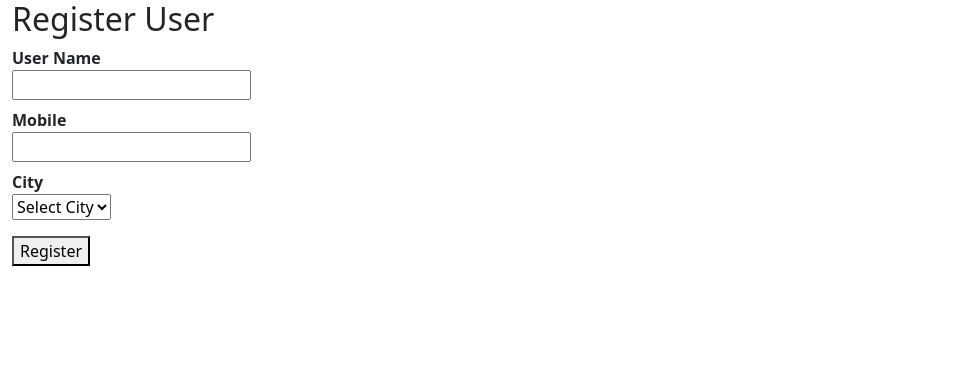
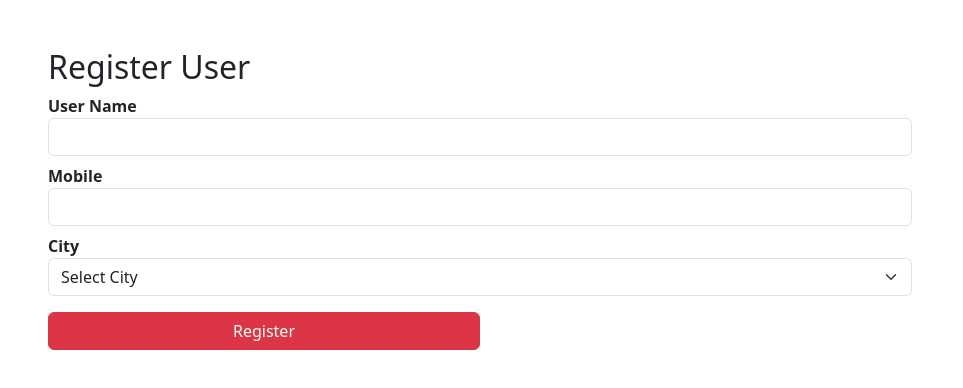
Before and after one commit to Suprit202/reactJS, a React (Vite) app: page / in a window 1280 px wide. Shown: the top 388 px of the page, without its empty margins (0-963 px from the left). Built offline with nearby package versions, Linux system fonts and the light colour scheme.

Commit message:
Add FormDemo1 component with form validation using Formik and Yup; update main.jsx and package files

```diff
--- a/package.json
+++ b/package.json
@@ -16,7 +16,8 @@
     "formik": "^2.4.6",
     "moment": "^2.30.1",
     "react": "^19.1.0",
-    "react-dom": "^19.1.0"
+    "react-dom": "^19.1.0",
+    "yup": "^1.7.0"
   },
   "devDependencies": {
     "@eslint/js": "^9.30.1",
--- /dev/null
+++ b/src/components/formDemo1/formDemo1.jsx
@@ -0,0 +1,54 @@
+import { useState } from "react";
+import { useFormik } from "formik";
+import * as yup from "yup";
+
+export function FormDemo1() {
+
+  const formik = useFormik({
+    initialValues:{
+      UserName:'',
+      Mobile:'',
+      City:''
+    },
+    validationSchema: yup.object({
+      UserName: yup.string().required('User Name Required').min(4,'Name too short'),
+      Mobile: yup.string().required('Mobile Number Required').matches(/\+91\d{10}/),
+      City: yup.string().required('City is required').notOneOf(['','-1',null],'Please select valid City')
+    }),
+    onSubmit:(user) =>
+    {
+      console.log(user);
+    }
+  })
+
+  return(
+    <div className="conatiner-fluid p-5 w-75">
+      <h2>Register User</h2>
+      <form onSubmit={formik.handleSubmit}>
+        <dl>
+          <dt>User Name</dt>
+          {/* {...formik.getFieldProps("UserName")} Get all properties and binding with element*/}
+          <dd><input type="text" className="form-control" {...formik.getFieldProps("UserName")}  name="UserName" /></dd>
+          <dd className="text-danger">{formik.errors.UserName}</dd>
+          <dt>Mobile</dt>
+          <dd><input type="text" className="form-control" onChange={formik.handleChange} name="Mobile" /></dd>
+          <dd className="text-danger">{formik.errors.Mobile}</dd>
+          <dt>City</dt>
+          <dd>
+            <select name="City" className="form-select" onChange={formik.handleChange}>
+              <option value="-1">Select City</option>
+              <option>Delhi</option>
+              <option>Hyderabad</option>
+            </select>
+          </dd>
+          <dd className="text-danger">{formik.errors.City}</dd>
+        </dl>
+        <div className="d-flex justify-content-between gap-2">
+          <button disabled = {(formik.isValid)?false:true} type="submit" className="btn btn-danger w-50">Register</button>
+          <button type="submit" className={`btn btn-primary w-50 ${(formik.dirty)?'d-inline':'d-none'}`}>Save</button>
+        </div>
+      </form>
+    </div>
+  );
+
+}
--- a/src/main.jsx
+++ b/src/main.jsx
@@ -22,6 +22,7 @@ import { MouseMove } from './components/mouseMove/mouseMove.jsx'
 import { ThrottleDemo } from './components/throttleDemo/throttleDemo.jsx'
 import { ButtonDemo } from './components/buttonEvent/buttonEvent.jsx'
 import { FormUsingFormik } from './components/formUsingFormic/formUsingFormik.jsx'
+import { FormDemo1 } from './components/formDemo1/formDemo1.jsx'
 import '../node_modules/bootstrap/dist/css/bootstrap.css'
 import '../node_modules/bootstrap/dist/js/bootstrap.bundle.js'
 import '../node_modules/bootstrap-icons/font/bootstrap-icons.css'
@@ -54,6 +55,7 @@ createRoot(document.getElementById('root')).render(
     {/* <StopWatch/> */}
     {/* <CarouselDemo/> */}
     {/* <FormDemo/> */}
-    <FormUsingFormik/>
+    {/* <FormUsingFormik/> */}
+    <FormDemo1/>
   </StrictMode>
 )
```
Also changed, not shown: src/components/formDemo1/formDemo1.css (added), 1 other file (tests, documents, lock files or other folders).
